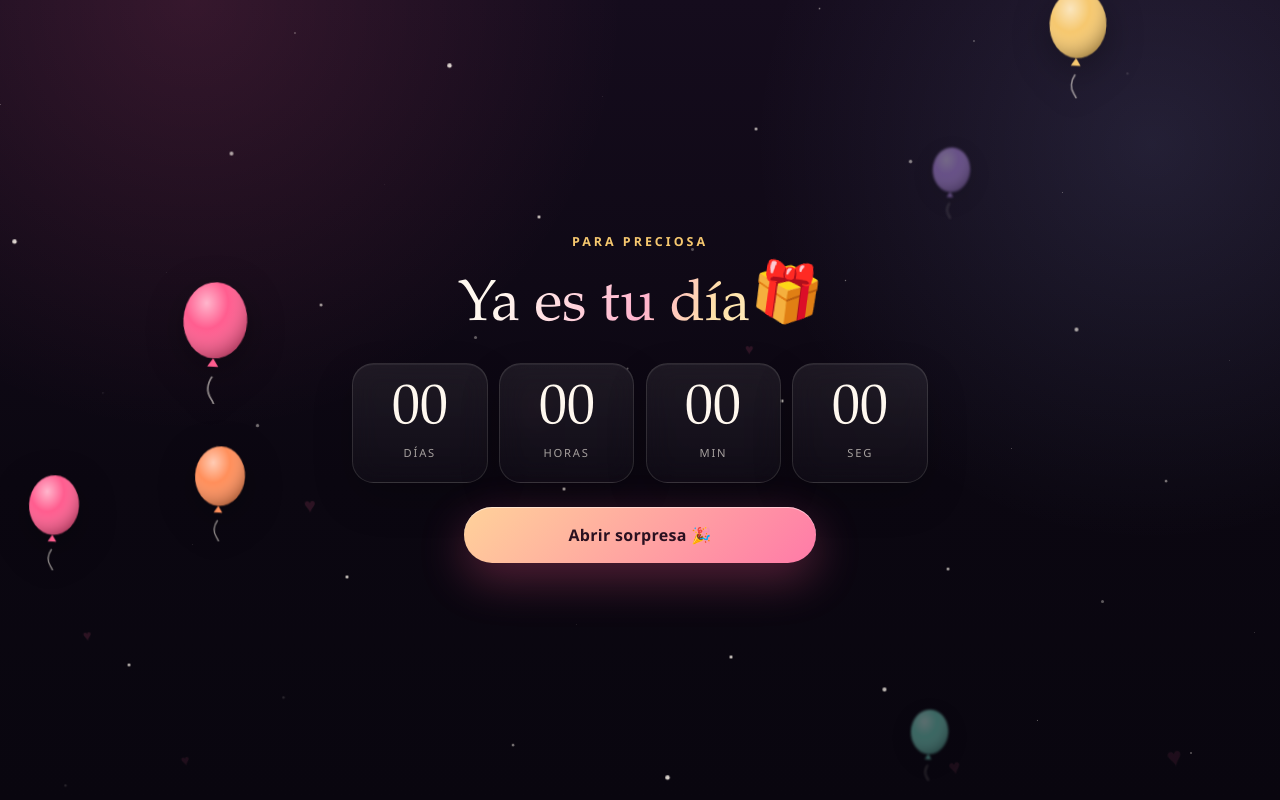
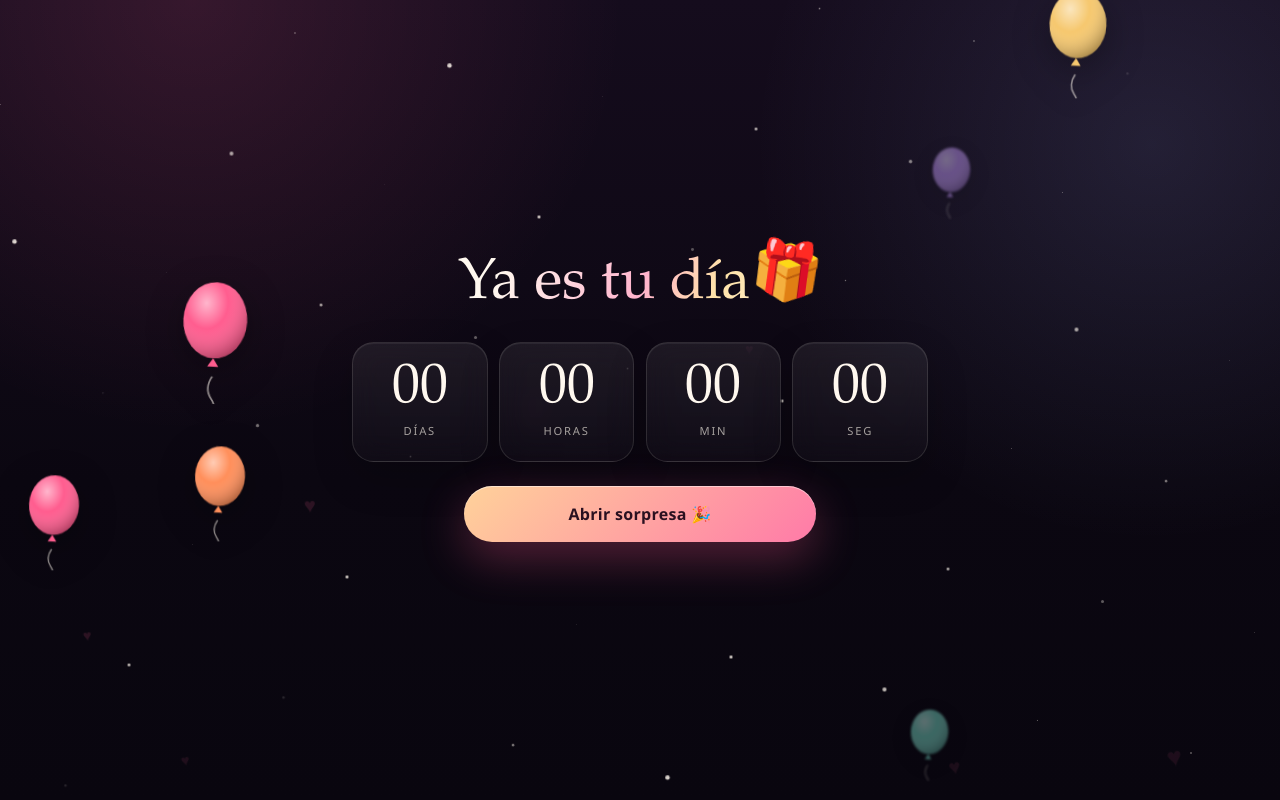
Before and after one commit to elrichi31/anniversary, a Next.js app: page / in a window 1280 px wide. Built offline with nearby package versions, Linux system fonts and the light colour scheme.

Commit message:
Remove 'Para <name>' eyebrow labels
Co-Authored-By: Claude Sonnet 5.5 <noreply@anthropic.com>
Claude-Session: https://claude.ai/code/session_01T6YKmLuDXmP6VpvJheo1ZP

```diff
--- a/src/components/BirthdayIntro.tsx
+++ b/src/components/BirthdayIntro.tsx
@@ -30,7 +30,6 @@ export default function BirthdayIntro({
       <Balloons count={7} interactive={canEnter} />
 
       <section className="intro-hero">
-        <p className="eyebrow">Para {name}</p>
         <h1 className="intro-title">
           <span className="shimmer-text">
             {canEnter ? "Ya es tu día" : "Falta poquito para tu día"}
--- a/src/components/BirthdayStory.tsx
+++ b/src/components/BirthdayStory.tsx
@@ -54,7 +54,6 @@ export default function BirthdayStory() {
       <section ref={heroRef} className="hero">
         <Balloons count={10} />
         <div className="hero-copy">
-          <p className="eyebrow">Para {birthdayConfig.name}</p>
           <h1 className="hero-title" aria-label="Feliz cumpleaños">
             <span className="hero-line" aria-hidden="true">
               <span style={{ "--d": "0.25s" } as CSSProperties}>Feliz</span>
```
